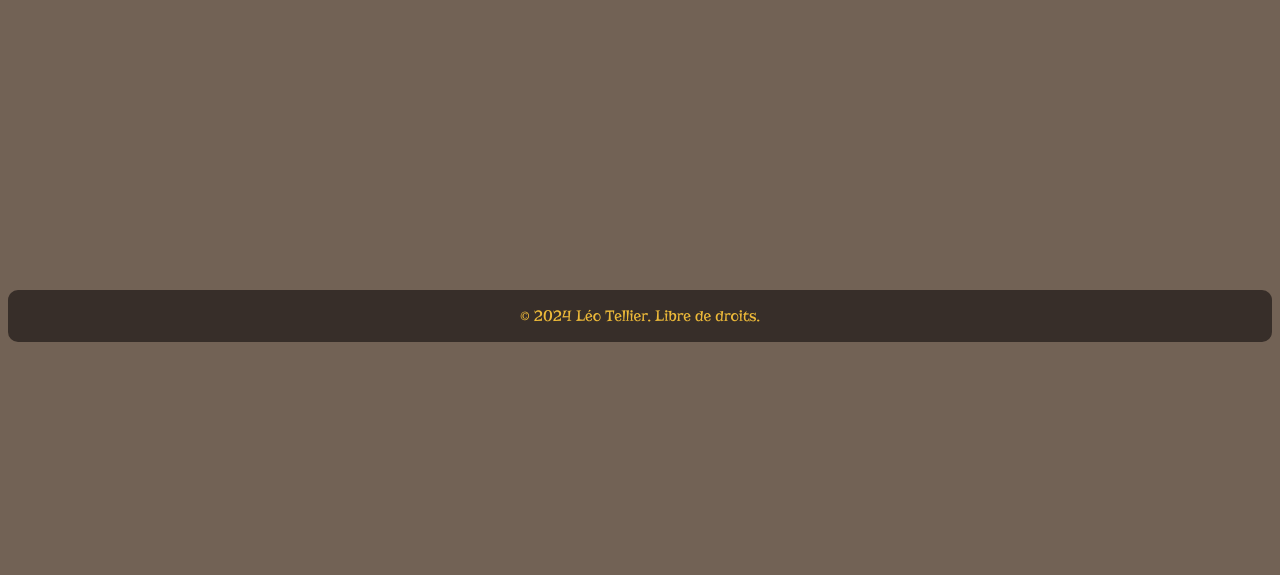
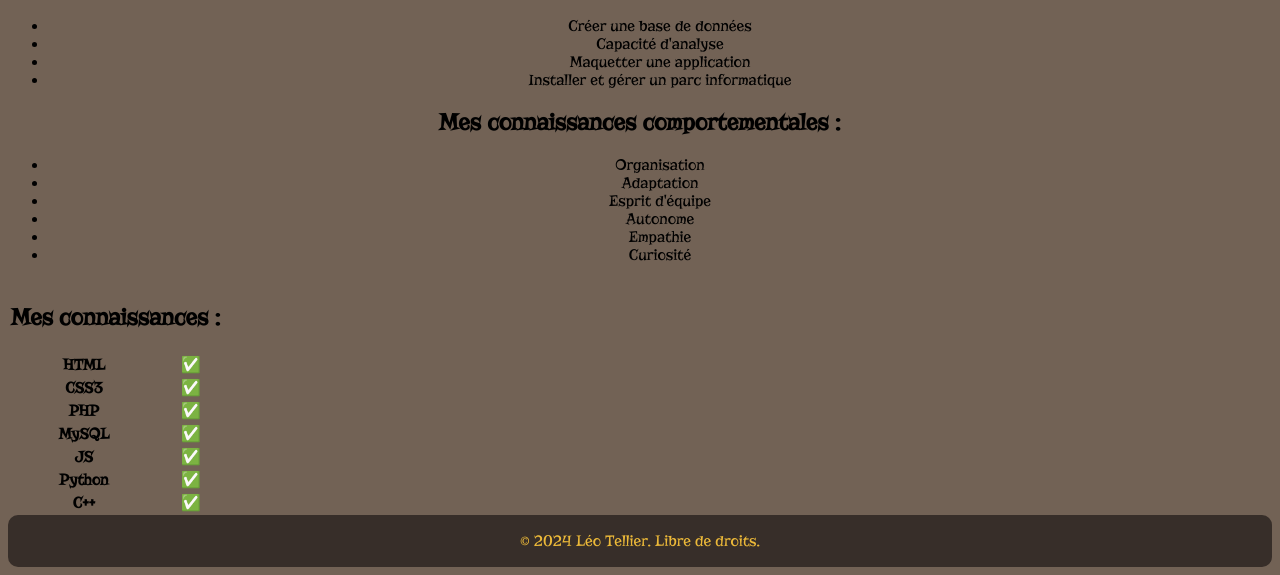
Before and after one commit to LeoTellier62/about-me-LT, a plain HTML site: page pages/about-me.html in a window 1280 px wide. Shown: the part 466-1041 px from the top of the page. Before the commit the page ends 816 px from the top, so only its background shows below. Drawn offline with Linux system fonts and the light colour scheme.

Commit message:
Contenu du site pret. CSS a faire

```diff
--- a/css/main.css
+++ b/css/style.css
@@ -11,6 +11,7 @@ body {
     min-height: 100vh;
     background-color:#726255;
     font-family: 'Risque', sans-serif;
+
 }
 
 /*HEADER*/
@@ -23,6 +24,11 @@ header {
     background-size: cover;
     background-position: center center;
     border-radius: 10px 10px 0px 0px;
+}
+
+#banner img {
+    width: 30%;
+    min-width: 300px;
 }
 
 #text-header {
@@ -86,7 +92,7 @@ main {
     white-space: pre-line;
 }
 
-
+/*MON PROJET*/
 
 /*MAIN PASSIONS*/
 /*Permet de faire une image en 300*300 px cliquable sans changer ses dimensions. Juste sa taille.*/
--- a/pages/about-me.html
+++ b/pages/about-me.html
@@ -4,7 +4,7 @@
     <meta charset="UTF-8">
     <meta name="viewport" content="width=device-width, initial-scale=1.0">
     <title>Tellier Léo - A propos</title>
-    <link rel="stylesheet" href="../css/main.css">
+    <link rel="stylesheet" href="../css/style.css">
 </head>
 <body>
     <header>
@@ -30,15 +30,93 @@
 
     <main>
 
-        <!--    -le titre "À propos de moi" (h1)
-                -"Mes compétences opérationnelles" (h2)
-                -une liste de vos compétences opérationnelles (ul)
-                -"Mes compétences comportementales" (h2)
-                -une liste de vos compétences comportementales (ul)
-                -"Mes connaissances" (h2)
-                -un tableau à 2 colonnes :
-                -(à gauche) "HTML5", "CSS3", "PHP", "MySQL", "JS", "PHP Objet", "..."
-                -(à droite) "x" pour indiquer que vous connaissez et pratiquez vous pouvez ajouter d'autres langages, logiciels, etc., à la suite (10 max)-->
+        <h1>A propos de moi</h1>
+
+        <h2>Mes compétences opérationnelles :</h2>
+
+        <ul id="comp-op">
+            <li>
+                Créer une base de données
+            </li>
+
+            <li>
+                Capacité d'analyse
+            </li>
+
+            <li>
+                Maquetter une application
+            </li>
+
+            <li>
+                Installer et gérer un parc informatique
+            </li>
+        </ul>
+
+        <h2>Mes connaissances comportementales :</h2>
+        <ul id="comp-co">
+            <li>
+                Organisation
+            </li>
+
+            <li>
+                Adaptation
+            </li>
+
+            <li>
+                Esprit d'équipe
+            </li>
+
+            <li>
+                Autonome
+            </li>
+
+            <li>
+                Empathie
+            </li>
+
+            <li>
+                Curiosité
+            </li>
+        </ul>
+
+
+        <div class="container-connais">
+            <table class="connais">
+                    <tr>
+                        <th scope="col" colspan="2">
+                            <h2>Mes connaissances :</h2>
+                        </th>
+                    </tr>
+                    <tr>
+                        <th>HTML</th>
+                        <td>✅</td>
+                    </tr>
+                    <tr>
+                        <th>CSS3</th>
+                        <td>✅</td>
+                    </tr>
+                    <tr>
+                        <th>PHP</th>
+                        <td>✅</td>
+                    </tr>
+                    <tr>
+                        <th>MySQL</th>
+                        <td>✅</td>
+                    </tr>
+                    <tr>
+                        <th>JS</th>
+                        <td>✅</td>
+                    </tr>
+                    <tr>
+                        <th>Python</th>
+                        <td>✅</td>
+                    </tr>
+                    <tr>
+                        <th>C++</th>
+                        <td>✅</td>
+                    </tr>
+            </table>
+        </div>
     </main>
 
     <footer>
```
Also changed, not shown: index.html (+1 -1 lines), pages/my-job.html (+2 -2 lines), pages/my-passions.html (+1 -1 lines).
